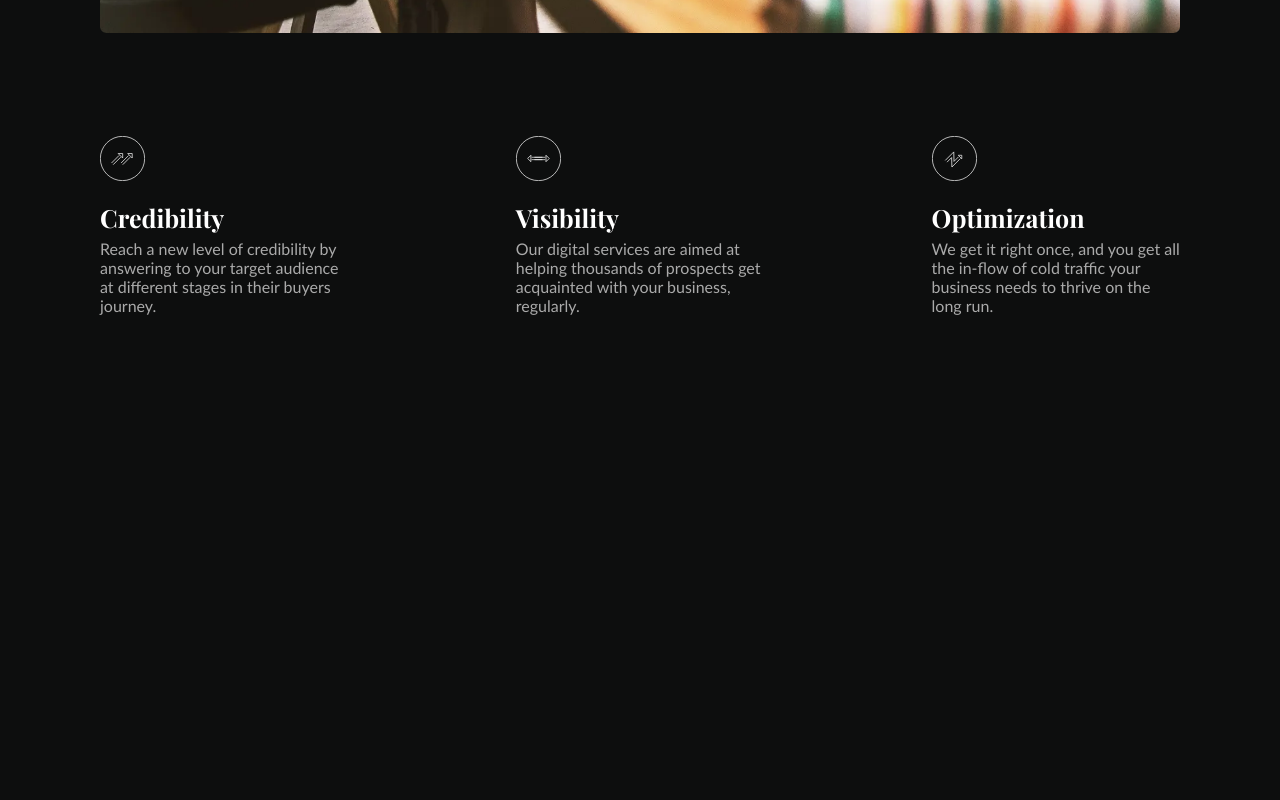
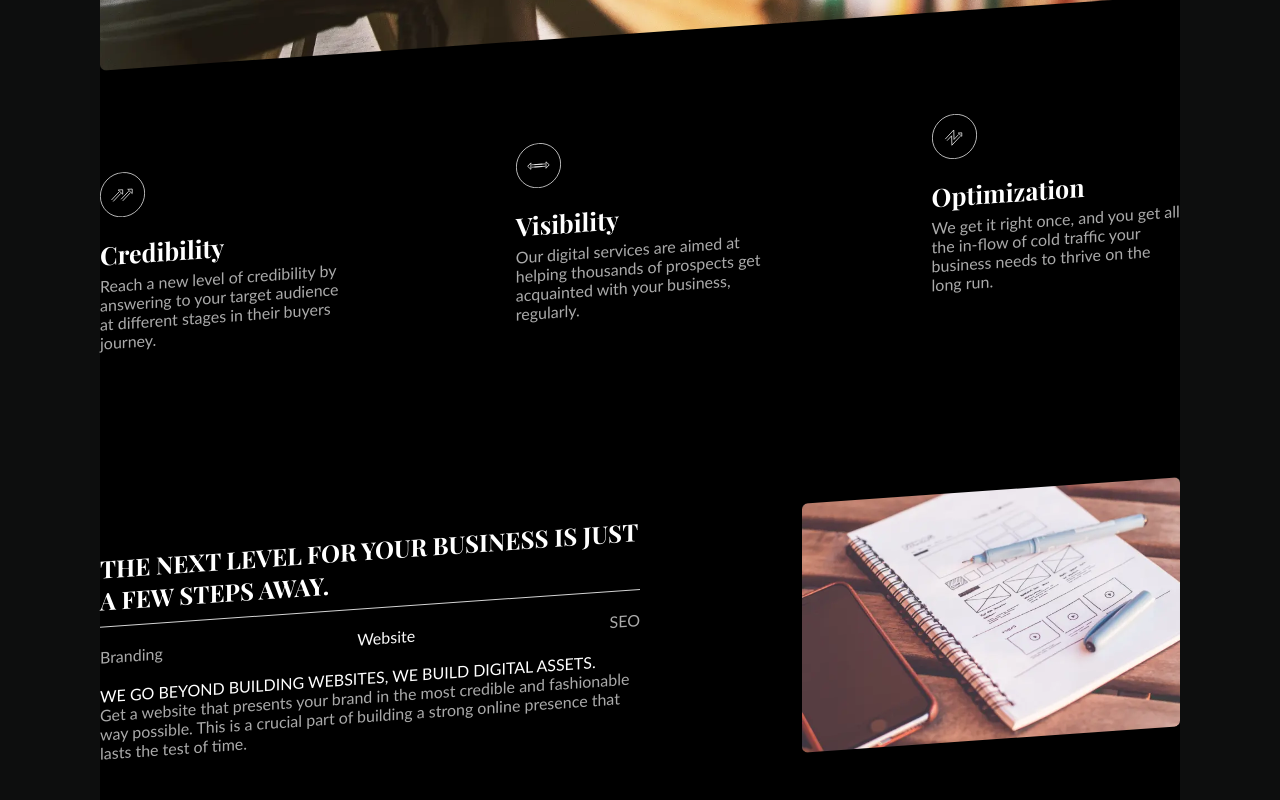
Before and after one commit to eduviereIsrael/reganseo, a Next.js app: page / in a window 1280 px wide. Shown: the part 1080-1880 px from the top of the page. Before the commit the page ends 1545 px from the top, so only its background shows below. Built offline with nearby package versions, Linux system fonts and the light colour scheme.

Commit message:
hero almost done

```diff
--- a/components/hero/hero.component.jsx
+++ b/components/hero/hero.component.jsx
@@ -1,27 +1,14 @@
-import React from 'react'
-import { PrimaryButton } from '../button/button.styles'
-import { HeroDiv, Intro, SubText, ImageDiv, MainText, PerksDiv, HeroImg } from './hero.styles'
-import PerksCard from '../perks-card/perks-card.component'
+import React from 'react';
+import { PrimaryButton } from '../button/button.styles';
+import { HeroDiv, Intro, SubText, ImageDiv, MainText, HeroImg, HeroSkew, } from './hero.styles';
+import Perks from '../perks/perks.component';
+import Services from '../services/services.component';
 
-const perks = [
-    {
-        icon: "/credibility-icon.svg",
-        title: "Credibility",
-        text: "Reach a new level of credibility by answering to your target audience at different stages in their buyers journey.",
-    },
-    {
-        icon: "/Visibility-icon.svg",
-        title: "Visibility",
-        text: "Our digital services are aimed at helping thousands of prospects get acquainted with your business, regularly.",
-    },
-    {
-        icon: "/opti-icon.svg",
-        title: "Optimization",
-        text: "We get it right once, and you get all the in-flow of cold traffic your business needs to thrive on the long run.",
-    },
-]
+
+
 
 const Hero = () => {
+
   return (
     <HeroDiv>
         <Intro>
@@ -35,14 +22,13 @@ const Hero = () => {
                 <PrimaryButton href="" >Get Started</PrimaryButton>
             </MainText>
         </Intro>
-        <ImageDiv>
-            <HeroImg src='/regan-hero.webp' />
-            <PerksDiv>
-                {perks.map((perk) => (
-                    <PerksCard key={perk.title} perk={perk} />
-                ))}
-            </PerksDiv>
-        </ImageDiv>
+        <HeroSkew>
+            <ImageDiv>
+                <HeroImg src='/regan-hero.webp' />
+                <Perks />
+                <Services />
+            </ImageDiv>
+        </HeroSkew>
     </HeroDiv>
   )
 }
--- a/components/hero/hero.styles.jsx
+++ b/components/hero/hero.styles.jsx
@@ -66,21 +66,13 @@ export const ImageDiv = styled.div`
     width: 100%;
 `;
 
+export const HeroSkew = styled.div`
+    transform: skewY(-4deg);
+    width: 100%;
+    background-color: ${THEME.colors.dark2};
+
+`
+
 export const HeroImg = styled.img`
     width: 100%;
-`
-
-
-export const PerksDiv = styled.div`
-    display: flex;
-    flex-direction: column;
-    align-items: flex-start;
-    justify-content: space-between;
-    margin-top: 100px;
-
-    @media screen and (min-width: 768px){
-      flex-direction: row;
-
-    }
-
-`
+`;
--- /dev/null
+++ b/components/perks/perks.component.jsx
@@ -0,0 +1,35 @@
+import React from 'react'
+import { PerksDiv } from './perks.styles'
+import PerksCard from '../perks-card/perks-card.component'
+// import { PerksDiv } from '../hero/hero.styles';
+
+
+const perks = [
+    {
+        icon: "/credibility-icon.svg",
+        title: "Credibility",
+        text: "Reach a new level of credibility by answering to your target audience at different stages in their buyers journey.",
+    },
+    {
+        icon: "/Visibility-icon.svg",
+        title: "Visibility",
+        text: "Our digital services are aimed at helping thousands of prospects get acquainted with your business, regularly.",
+    },
+    {
+        icon: "/opti-icon.svg",
+        title: "Optimization",
+        text: "We get it right once, and you get all the in-flow of cold traffic your business needs to thrive on the long run.",
+    },
+];
+
+const Perks = () => {
+  return (
+    <PerksDiv>
+        {perks.map((perk) => (
+            <PerksCard key={perk.title} perk={perk} />
+        ))}
+    </PerksDiv>
+  )
+}
+
+export default Perks
--- /dev/null
+++ b/components/perks/perks.styles.jsx
@@ -0,0 +1,16 @@
+import styled from "styled-components";
+
+
+export const PerksDiv = styled.div`
+    display: flex;
+    flex-direction: column;
+    align-items: flex-start;
+    justify-content: space-between;
+    margin-top: 100px;
+
+    @media screen and (min-width: 768px){
+      flex-direction: row;
+
+    }
+
+`;
--- /dev/null
+++ b/components/services/services.component.jsx
@@ -0,0 +1,97 @@
+import React, {useState, useEffect, useCallback} from 'react'
+import { ServicesContent, ServicesDetailsDiv, ServicesDiv, ServicesHead, ImageContainer } from './services.styles';
+import { THEME } from '../../styles/theme/theme';
+import { motion } from 'framer-motion';
+
+
+const services = [
+    {
+        title: "Branding",
+        text: "WE DELIVER POWERFUL BRANDING THAT INSPIRES CREDIBILITY.",
+        text2: "Position yourself as an authority across various social media platforms with consistent designs, powerful branding and engaging content that is sure to make your target audience stop and read.",
+        image: "/social-media.webp",
+    },
+    {
+        title: "Website",
+        text: "WE GO BEYOND BUILDING WEBSITES, WE BUILD DIGITAL ASSETS.",
+        text2: "Get a website that presents your brand in the most credible and fashionable way possible. This is a crucial part of building a strong online presence that lasts the test of time. ",
+        image: "/website.webp",
+    },
+    {
+        title: "SEO",
+        text: "OPEN DOORS TO NEW OPPORTUNITIES",
+        text2: "We don't just design a beautiful brand, we pull thousands of cold traffic to your website. And we do this with an organized and result-driven SEO campaign. This is the secret ingredient.",
+        image: "/seo.webp",
+    },
+];
+
+const Services = () => {
+
+  const [autoSwitching, setAutoSwitching] = useState(true);
+  const [index, setIndex] = useState(1);
+  const [activeService, setActiveService] = useState(null);
+  const [timer, setTimer] = useState(20);
+
+  const automaticSwitching = useCallback(() => {
+        setActiveService(services[index]);
+        switch (index){
+            case 0:
+                setIndex(1);
+                console.log(index);
+                return
+            case 1:
+                setIndex(2);
+                console.log(index);
+                return
+            case 2:
+                setIndex(0)
+                console.log(index);
+                return
+            default:
+                setIndex(0);
+                return
+        }
+        // console.log(index)
+  }, [index]);
+
+    useEffect(() => {
+
+        if (autoSwitching){
+            const timeoutFunction = setInterval(automaticSwitching, 10000)
+            return () => clearInterval(timeoutFunction);
+        }
+
+    }, [automaticSwitching, autoSwitching]);
+
+  const handleServiceSwitch = (indx) => {
+    console.log(indx)
+    setAutoSwitching(false);
+    setIndex(indx)
+    setTimeout(() => {
+        setAutoSwitching(true);
+        setTimeout(() => {
+            console.log(autoSwitching);
+        },1000)
+    }, 10000)
+  };
+  return (
+    <ServicesDiv>
+        <ServicesDetailsDiv>
+            <h2>THE NEXT LEVEL FOR YOUR BUSINESS IS JUST A FEW STEPS AWAY.</h2>
+            <ServicesContent>
+                <ServicesHead>
+                    {services.map((service, indx) => <p onClick={() => handleServiceSwitch(indx)} style={{color: `${indx == index? THEME.colors.light1 : THEME.colors.light3 }`}} key={service.title}>{service.title}</p>)}
+                </ServicesHead>
+                <motion.p initial={{opacity: 0}} whileInView={{opacity: 1}} transition={{duration: 0.5}} style={{color: `#fff`}}>{services[index].text}</motion.p>
+                <motion.p initial={{opacity: 0}} whileInView={{opacity: 1}} transition={{duration: 0.5}} style={{color: THEME.colors.light3}}>{services[index].text2}</motion.p>
+            </ServicesContent>
+        </ServicesDetailsDiv>
+        <ImageContainer>
+            <img src={services[index].image} />
+        </ImageContainer>
+        {/* <h1>{timer}</h1> */}
+    </ServicesDiv>
+  )
+}
+
+export default Services
--- /dev/null
+++ b/components/services/services.styles.jsx
@@ -0,0 +1,58 @@
+import styled from "styled-components";
+import { THEME } from "../../styles/theme/theme";
+
+
+export const ServicesDetailsDiv = styled.div`
+    display: flex;
+    flex-direction: column;
+    align-items: flex-start;
+    width: 50%;
+
+    h2{
+        margin-bottom: 10px;
+    }
+`;
+
+export const ServicesContent = styled.div`
+  width: 100%;
+  display: flex;
+  flex-direction: column;
+  align-items: flex-start;
+  border-top: 1px solid ${THEME.colors.light2};
+  padding: 20px 0;
+
+`;
+
+export const ServicesHead = styled.div`
+    display: flex;
+    justify-content: space-between;
+    align-items: flex-start;
+    flex-wrap: wrap;
+    margin-bottom: 20px;
+    width: 100%;
+
+    p{
+        transition: all .3s ease;
+    }
+
+    &:hover{
+        cursor: pointer;
+    }
+`;
+
+
+export const ServicesDiv = styled.div`
+    width: 100%;
+    margin-top: 200px;
+    display: flex;
+    align-items: flex-start;
+    justify-content: space-between;
+    margin-bottom: 200px;
+`;
+
+export const ImageContainer = styled.div`
+    width: 35%;
+    img{
+        width: 100%;
+    }
+`;
--- a/styles/globals.css
+++ b/styles/globals.css
@@ -21,4 +21,5 @@ h1,h2,h3 {
 
 p{
   font-family: Calibri, sans-serif;
+  color:#AAAAAA;
 }
```
Also changed, not shown: public/social-media.webp (renamed from public/social media.webp), public/website.webp (renamed from public/Website Development img.webp).
